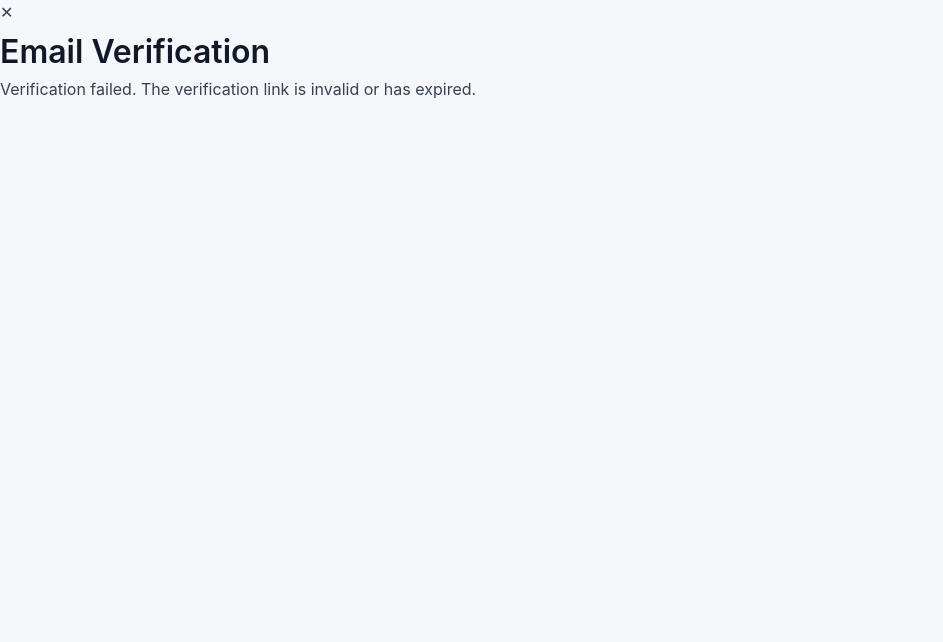
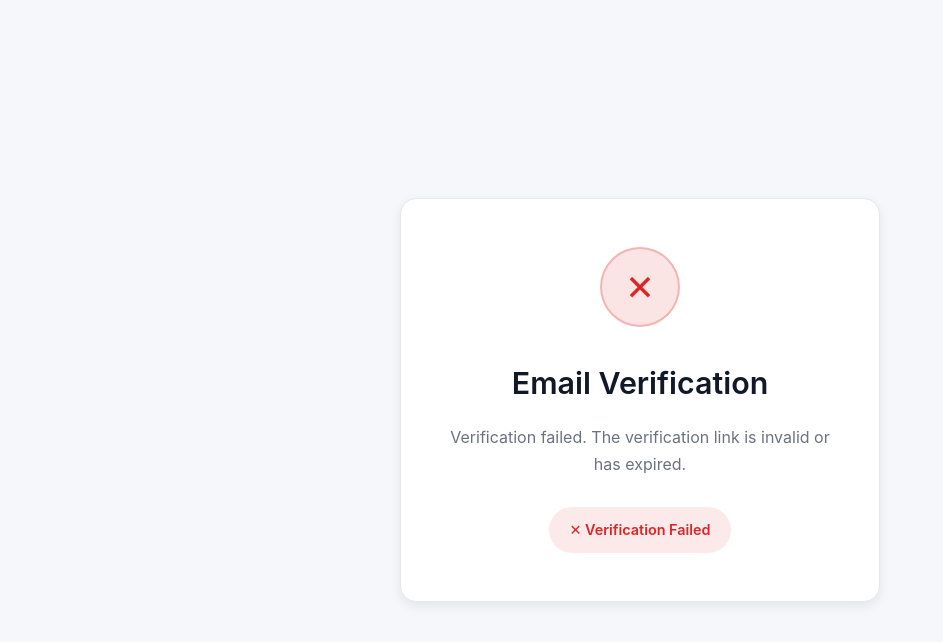
Before and after one commit to SathrakStuvet2004/fullstack-ecommerce, a React (Vite) app in the folder frontend/: page /api/verify in a window 1280 px wide. Shown: the top 642 px of the page, without its empty margins (0-943 px from the left). Built offline with nearby package versions, Linux system fonts and the light colour scheme; no server answers.

Commit message:
complete and update the theme and api and validation now move to the home page

```diff
--- a/frontend/src/components/SiginUp.tsx
+++ b/frontend/src/components/SiginUp.tsx
@@ -46,7 +46,7 @@ export default function SignUp() {
     if (isError) {
       setTimeout(() => {
         notify.dismiss("signup")
-      }, 3000)
+      }, 2000)
 
     }
   }, [isError])
--- a/frontend/src/components/Verification.tsx
+++ b/frontend/src/components/Verification.tsx
@@ -1,6 +1,8 @@
 import { useEffect } from "react";
 import { useVerify } from "../hoocks/hoock";
 import { useNavigate, useSearchParams } from "react-router-dom";
+
+import "../css/verification.css"
 
 export default function Verification() {
   const [searchParams] = useSearchParams();
@@ -59,6 +61,24 @@ export default function Verification() {
               "Verification failed. The verification link is invalid or has expired."}
           </p>
 
+          {isPending && (
+            <div className="status-label status-loading">
+              Verifying...
+            </div>
+          )}
+
+          {isSuccess && (
+            <div className="status-label status-success">
+              ✓ Verified Successfully
+            </div>
+          )}
+
+          {isError && (
+            <div className="status-label status-error">
+              ✕ Verification Failed
+            </div>
+          )}
+
         </div>
       </div>
     </>
--- a/frontend/src/components/login.tsx
+++ b/frontend/src/components/login.tsx
@@ -44,7 +44,7 @@ export default function Login() {
 
       setTimeout(() => {
         navigate("/")
-      }, 4000)
+      }, 3000)
     }
   }, [isSuccess])
 
--- a/frontend/src/css/verification.css
+++ b/frontend/src/css/verification.css
@@ -1,118 +1,119 @@
 .verification {
   min-height: 100vh;
+  background: var(--background);
   display: flex;
   justify-content: center;
   align-items: center;
-  padding: 20px;
-  background: var(--background);
+  padding: 2rem;
 }
 
 .verification-card {
   width: 100%;
   max-width: 480px;
-  padding: 36px 30px;
-
   background: var(--surface);
-
   border: 1px solid var(--border);
-  border-radius: var(--radius);
-
-  box-shadow: 0 10px 30px var(--shadow);
-
+  border-radius: 16px;
+  box-shadow: var(--shadow-md);
+  padding: 3rem 2.5rem;
   text-align: center;
-}
-
-.verification-title {
-  font-family: "Inter", "Segoe UI", sans-serif;
-  font-size: 2rem;
-  font-weight: 700;
-  color: var(--text);
-  margin-bottom: 20px;
-}
-
-.verification-text {
-  margin-top: 18px;
-  color: var(--text-secondary);
-  font-size: 16px;
-  line-height: 1.6;
 }
 
 .spinner {
   width: 64px;
   height: 64px;
+  margin: 0 auto 2rem;
+  border: 5px solid #dbeafe;
+  border-top: 5px solid var(--primary);
+  border-radius: 50%;
+  animation: spin .8s linear infinite;
+}
 
-  margin: 0 auto;
-
-  border: 5px solid var(--border);
-  border-top: 5px solid var(--primary);
-
+.success-icon,
+.error-icon {
+  width: 80px;
+  height: 80px;
+  margin: 0 auto 2rem;
   border-radius: 50%;
-
-  animation: spin 0.8s linear infinite;
+  display: flex;
+  justify-content: center;
+  align-items: center;
+  font-size: 2.2rem;
+  font-weight: 700;
 }
 
 .success-icon {
-  width: 72px;
-  height: 72px;
-
-  margin: 0 auto;
-
-  border-radius: 50%;
-
-  background: var(--success);
-  color: white;
-
-  display: flex;
-  justify-content: center;
-  align-items: center;
-
-  font-size: 34px;
-  font-weight: 700;
+  background: rgba(22, 163, 74, .12);
+  color: var(--success);
+  border: 2px solid rgba(22, 163, 74, .25);
 }
 
 .error-icon {
-  width: 72px;
-  height: 72px;
+  background: rgba(220, 38, 38, .12);
+  color: var(--danger);
+  border: 2px solid rgba(220, 38, 38, .25);
+}
 
-  margin: 0 auto;
+.verification-title {
+  margin-bottom: 1rem;
+  color: var(--text-heading);
+  font-size: 1.9rem;
+}
 
-  border-radius: 50%;
+.verification-text {
+  color: var(--text-muted);
+  line-height: 1.7;
+  margin-bottom: 1.8rem;
+}
 
-  background: var(--danger);
-  color: white;
+.status-label {
+  display: inline-flex;
+  align-items: center;
+  justify-content: center;
+  padding: .7rem 1.3rem;
+  border-radius: 999px;
+  font-size: .9rem;
+  font-weight: 600;
+}
 
-  display: flex;
-  justify-content: center;
-  align-items: center;
+.status-loading {
+  background: rgba(37, 99, 235, .1);
+  color: var(--primary);
+}
 
-  font-size: 34px;
-  font-weight: 700;
+.status-success {
+  background: rgba(22, 163, 74, .1);
+  color: var(--success);
+}
+
+.status-error {
+  background: rgba(220, 38, 38, .1);
+  color: var(--danger);
 }
 
 @keyframes spin {
-  from {
-    transform: rotate(0deg);
-  }
-
   to {
     transform: rotate(360deg);
   }
 }
 
+@media (max-width: 576px) {
+  .verification {
+    padding: 1rem;
+  }
 
-@media (max-width: 480px) {
   .verification-card {
-    padding: 28px 22px;
+    padding: 2rem 1.5rem;
   }
 
   .verification-title {
-    font-size: 1.7rem;
+    font-size: 1.6rem;
   }
 
   .spinner,
   .success-icon,
   .error-icon {
-    width: 60px;
-    height: 60px;
+    width: 70px;
+    height: 70px;
+    font-size: 2rem;
   }
 }
--- a/frontend/src/hoocks/hoock.ts
+++ b/frontend/src/hoocks/hoock.ts
@@ -1,5 +1,6 @@
 import { useQuery, useMutation, useQueryClient, } from "@tanstack/react-query";
-import { toast } from "react-toastify";
+import { notify } from "../utils/toster";
+
 
 
 const API_URL = "http://localhost:3000";
@@ -48,8 +49,15 @@ export const usePostUser = () => {
 
     onError: (error: Error) => {
       setTimeout(() => {
-        toast.error(error.message)
-      }, 3000)
+
+        if (error.message === "Too small: expected string to have >=8 characters") {
+          return notify.error("password must have 8 characters")
+        }
+        if (error.message === "Too small: expected string to have >=3 characters") {
+          return notify.error("Name have atleast 3 characters")
+        }
+        notify.error(error.message)
+      }, 2000)
 
     },
   });
@@ -66,7 +74,7 @@ export const useVerify = () => {
       }),
 
     onSuccess: (data) => {
-      toast.success(data.message)
+      notify.success(data.message)
       queryClient.invalidateQueries({
         queryKey: ["verifyusers"],
       });
@@ -74,7 +82,7 @@ export const useVerify = () => {
 
     onError: (error: Error) => {
 
-      toast.error(error.message);
+      notify.error(error.message);
     },
   });
 };
@@ -97,10 +105,7 @@ export const useLogin = () => {
 
     onError: (error: Error) => {
 
-      setTimeout(() => {
-        toast.error(error.message);
-      }, 1000)
-
+      notify.error(error.message);
     },
   });
 };
```
Also changed, not shown: 1 other file (tests, documents, lock files or other folders).
